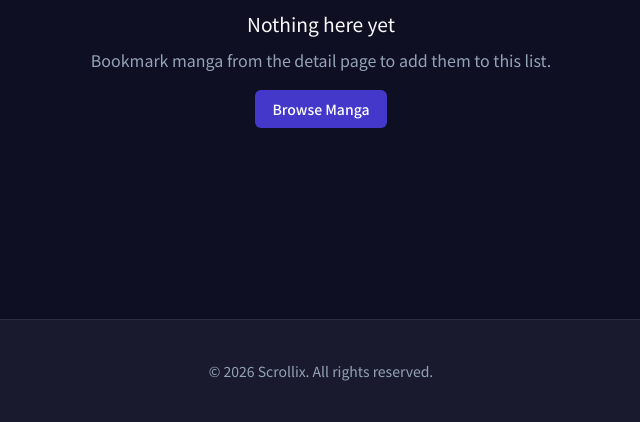
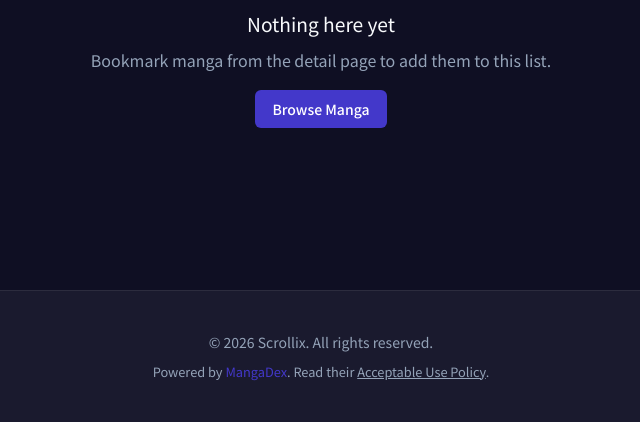
Before and after one commit to AdmMRZ/scrollix, a Django app: page /accounts/library/ in a window 1280 px wide. Shown: the part 378-800 px from the top of the page, without its empty margins (319-959 px from the left). Run offline with Django 5.2, Linux system fonts and the light colour scheme; the visitor is signed in with stand-in values (Sample User, id 1); data that the repository does not hold is empty.

Commit message:
add credits

```diff
--- a/templates/base.html
+++ b/templates/base.html
@@ -106,6 +106,10 @@
   <div class="footer-inner">
     <div class="footer-text">
       <p>&copy; {% now "Y" %} Scrollix. All rights reserved.</p>
+      <p style="margin-top: 0.5rem; font-size: 0.8rem;">
+        Powered by <a href="https://mangadex.org" target="_blank" rel="noopener noreferrer" style="color: var(--color-accent);">MangaDex</a>.
+        Read their <a href="https://mangadex.org/rules" target="_blank" rel="noopener noreferrer" style="text-decoration: underline;">Acceptable Use Policy</a>.
+      </p>
     </div>
   </div>
 </footer>
--- a/templates/manga/detail.html
+++ b/templates/manga/detail.html
@@ -90,6 +90,7 @@
         <span class="chapter-item-title"></span>
         {% endif %}
         <span class="chapter-item-meta">
+          {% if chapter.scanlation_group %}{{ chapter.scanlation_group }} &bull; {% endif %}
           {{ chapter.published_at|date:"M j, Y"|default:"—" }}
         </span>
       </a>
--- a/templates/manga/reader.html
+++ b/templates/manga/reader.html
@@ -19,6 +19,7 @@
       </a>
       <span class="reader-topbar-title" style="flex: 1; overflow: hidden; white-space: nowrap; text-overflow: ellipsis;">
         {{ manga.title }} &mdash; {{ chapter.display_number }}{% if chapter.title %}: {{ chapter.title }}{% endif %}
+        {% if chapter.scanlation_group %}<small style="opacity: 0.6; margin-left: 0.5rem;">(Scanlation: {{ chapter.scanlation_group }})</small>{% endif %}
       </span>
     </div>
     <div style="display: flex; gap: 0.5rem; align-items: center; flex-shrink: 0;">
```
